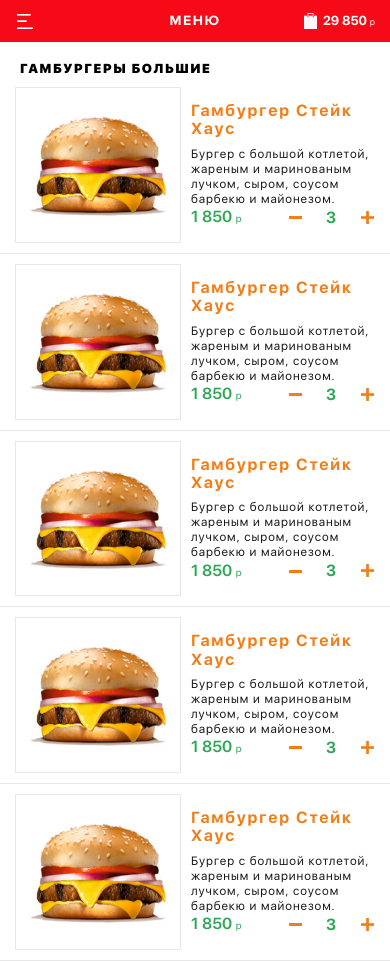
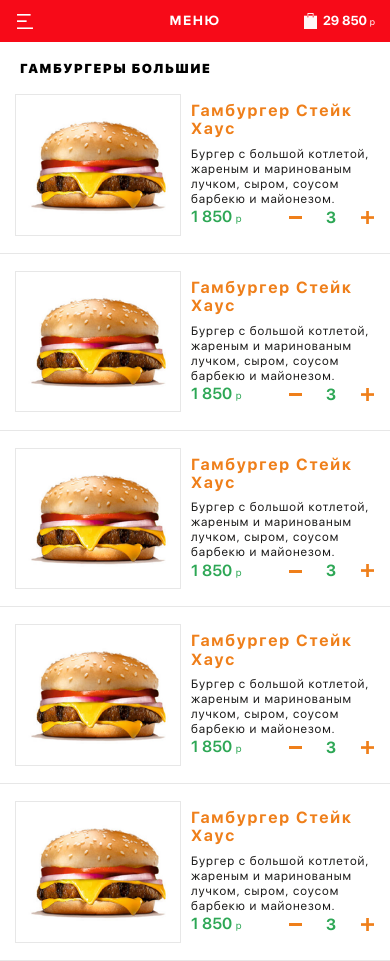
Before and after one commit to dimalepel/poedim, a plain HTML site: page p_4.html in a window 390 px wide. Drawn offline with Linux system fonts and the light colour scheme.

Commit message:
create 480px responsive

```diff
--- a/css/p_4.css
+++ b/css/p_4.css
@@ -26,6 +26,9 @@
   border-bottom: 1px solid #e7e7e7;
 }
 .product-thumbnail {
+  -ms-flex-item-align: center;
+  -ms-grid-row-align: center;
+  align-self: center;
   display: block;
   width: 249px;
   height: 212px;
```
